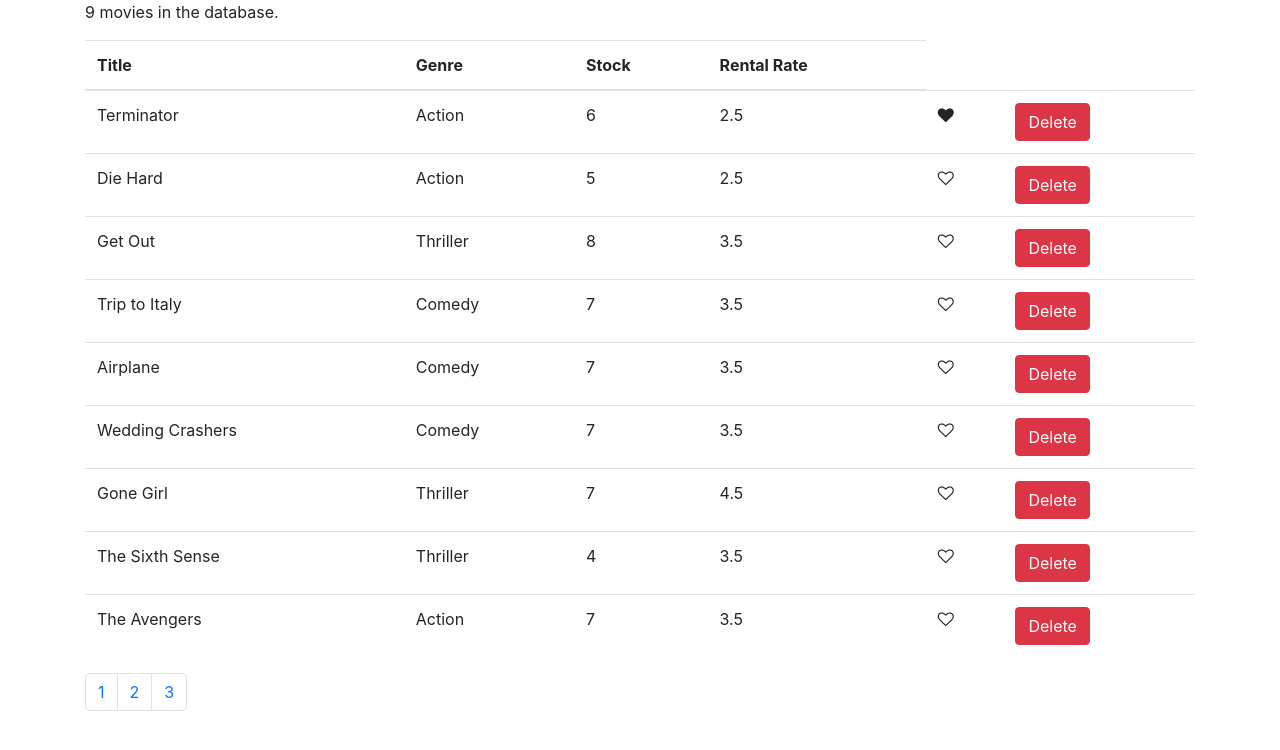
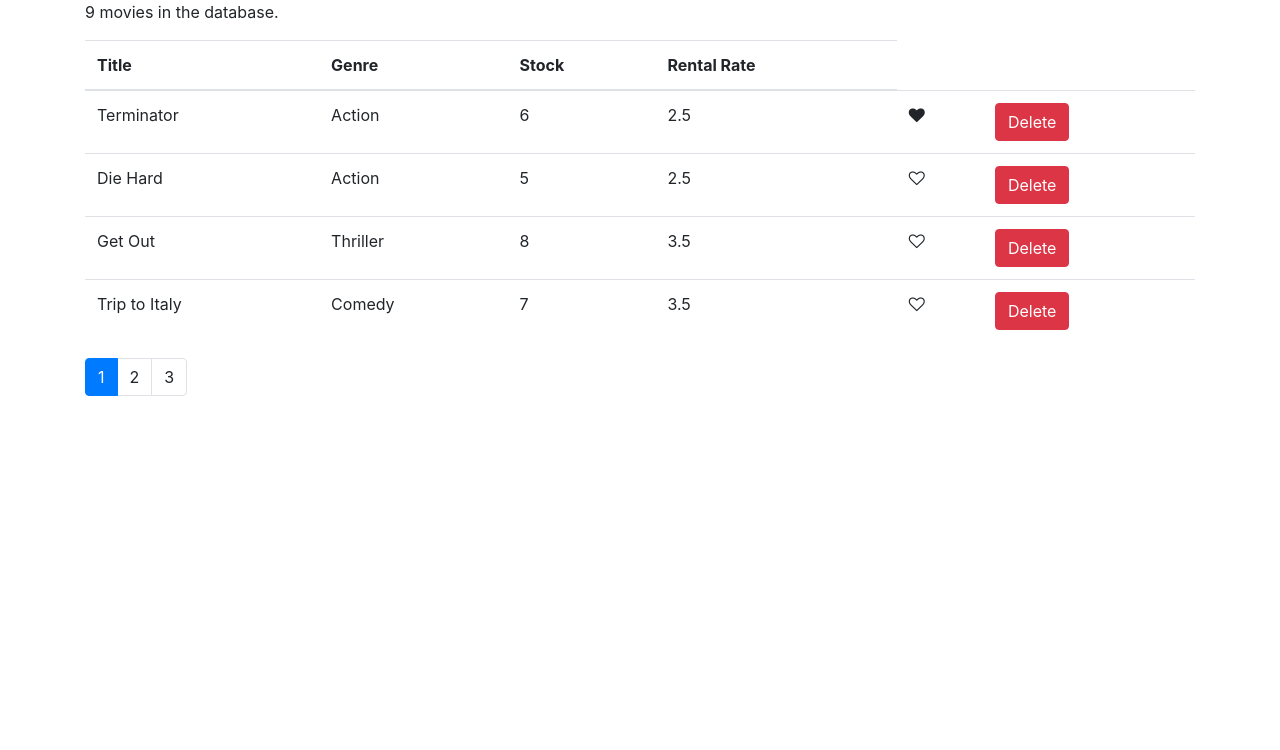
Before and after one commit to samitcheema/vidly, a React (Create React App) app: page / in a window 1280 px wide. Shown: the top 750 px of the page. Built offline with nearby package versions, Linux system fonts and the light colour scheme.

Commit message:
implemented pagination algorithm

```diff
--- a/src/components/common/pagination.jsx
+++ b/src/components/common/pagination.jsx
@@ -1,10 +1,9 @@
 import React from "react";
 import _ from "lodash";
 const Pagination = props => {
-  const { itemsCount, pageSize } = props;
+  const { itemsCount, pageSize, onPageChange, currentPage } = props;
 
   const pagesCount = Math.ceil(itemsCount / pageSize);
-  console.log(pagesCount);
   if (pagesCount === 1) return null;
   const pages = _.range(1, pagesCount + 1);
 
@@ -12,8 +11,11 @@
     <nav>
       <ul className="pagination">
         {pages.map(page => (
-          <li key={page} className="page-item">
-            <a href="" className="page-link">
+          <li
+            key={page}
+            className={page === currentPage ? "page-item active" : "page-item"}
+          >
+            <a className="page-link" onClick={() => props.onPageChange(page)}>
               {page}
             </a>
           </li>
--- a/src/components/movies.jsx
+++ b/src/components/movies.jsx
@@ -2,10 +2,12 @@
 import { getMovies } from "../services/fakeMovieService";
 import Favorite from "./common/favorite";
 import Pagination from "./common/pagination";
+import { paginate } from "../utils/paginate";
 
 class Movie extends Component {
   state = {
     movies: getMovies(),
+    currentPage: 1,
     pageSize: 4
   };
 
@@ -14,7 +16,7 @@
     this.setState({ movies: movies });
   };
   handlePageChange = page => {
-    console.log(page);
+    this.setState({ currentPage: page });
   };
   handleFavorite = movie => {
     const movies = [...this.state.movies];
@@ -27,6 +29,10 @@
   render() {
     const { length: count } = this.state.movies;
     if (count === 0) return <p>There are no more movies in the database</p>;
+
+    const { pageSize, currentPage, movies: allMovies } = this.state;
+
+    const movies = paginate(allMovies, currentPage, pageSize);
 
     return (
       <React.Fragment>
@@ -41,7 +47,7 @@
             </tr>
           </thead>
           <tbody>
-            {this.state.movies.map(movie => (
+            {movies.map(movie => (
               <tr key={movie._id}>
                 <td>{movie.title}</td>
                 <td>{movie.genre.name}</td>
@@ -68,7 +74,8 @@
         </table>
         <Pagination
           itemsCount={count}
-          pageSize={this.state.pageSize}
+          pageSize={pageSize}
+          currentPage={currentPage}
           onPageChange={this.handlePageChange}
         />
       </React.Fragment>
--- /dev/null
+++ b/src/utils/paginate.js
@@ -0,0 +1,9 @@
+import _ from "lodash";
+
+export function paginate(items, pageNumber, pageSize) {
+  const startIndex = (pageNumber - 1) * pageSize;
+  return _(items)
+    .slice(startIndex)
+    .take(pageSize)
+    .value();
+}
```
